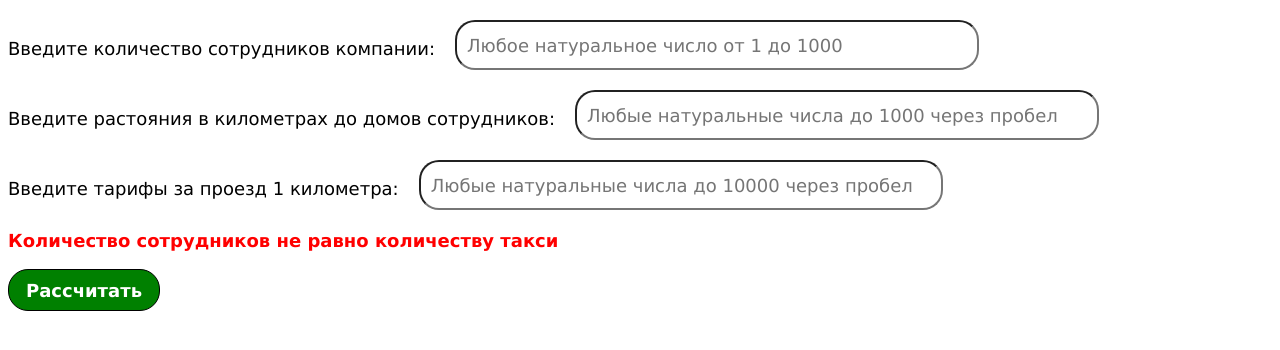
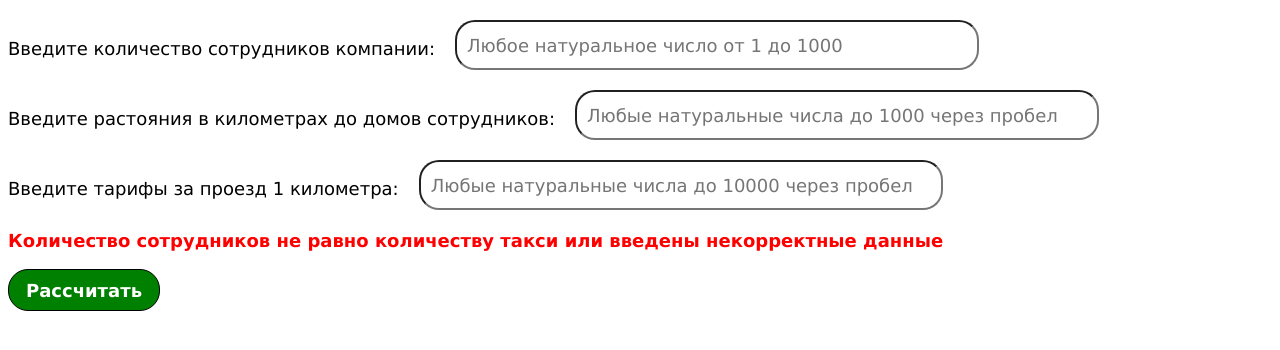
Before and after one commit to Maksim670051/Taxi, a plain HTML site: page index.html in a window 1280 px wide. Both pictures are taken after a click on the element "Рассчитать". Drawn offline with Linux system fonts and the light colour scheme.

Commit message:
Комментарии
Добавление комментариев

```diff
--- a/index.js
+++ b/index.js
@@ -1,8 +1,11 @@
+
 
 function run() {
 
+    // Зануление старого значения в поле
     document.getElementById('rez').innerHTML = "";
 
+    // Получение количества сотрудником, расстояния и цены на такси
     let count = document.getElementById('count').value;
     let s = document.getElementById('s').value;
     let t = document.getElementById('t').value;
@@ -13,28 +16,21 @@ function run() {
     let newList = [];
     let listK = [];
 
-    if (listS.length != listT.length) {
+    // Обработка возможных ошибок ввода
+    if (listS.length != listT.length) document.getElementById('rez').innerHTML = "<p class='error'>Количество значений 'расстояние' не равно количеству 'тарифы' или введены некорректные данные</p>"
+    else if(Number(count) % 1 != 0) document.getElementById('rez').innerHTML = "<p class='error'>Неверное число сотрудников или введены некорректные данные</p>"
+    else if (listT.length != Number(count)) document.getElementById('rez').innerHTML = "<p class='error'>Количество сотрудников не равно количеству такси или введены некорректные данные</p>"
 
-        document.getElementById('rez').innerHTML = "<p class='error'>Количество значений 'расстояние' не равно количеству 'тарифы'</p>"
-
-    }
-    else if(Number(count) % 1 != 0){
-
-        document.getElementById('rez').innerHTML = "<p class='error'>Неверное число сотрудников</p>"
-
-    }
-    else if (listT.length != Number(count)) {
-
-        document.getElementById('rez').innerHTML = "<p class='error'>Количество сотрудников не равно количеству такси</p>"
-
-    }
+    // Расчёт
     else {
 
+        // Преобразование в массив и сортировка
         let listSortS = s.split(' ');
         listSortS.sort((a, b) => a - b);
         let listSortT = t.split(' ');
         listSortT.sort((a, b) => a - b).reverse();
 
+        // Расчёт, кому какое такси вызвать и упорядочивание в массив этих значений (в рублях)
         for (let i = 0; i < listS.length; ++i) {
 
             for (let k = 0; k < listSortS.length; ++k) {
@@ -55,6 +51,7 @@ function run() {
         listK = [];
         let newListNumber = [];
 
+        // Сопоставление значение в рублях порядковому номеру такси
         for (let i = 0; i < listT.length; ++i) {
 
             for (let k = 0; k < newList.length; ++k) {
@@ -71,7 +68,10 @@ function run() {
             }
 
         }
+
         let a = newListNumber.join(' ')
+
+        // Вывод результатов на экран
         document.getElementById('rez').innerHTML = a;
 
     }
--- a/style.css
+++ b/style.css
@@ -23,6 +23,8 @@
 
     color: white;
     font-weight: 700;
+
+    user-select: none;
 
 }
 
```
